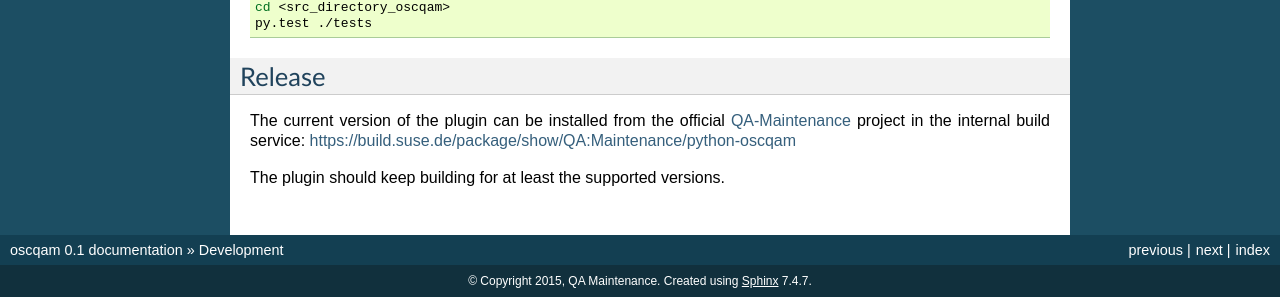
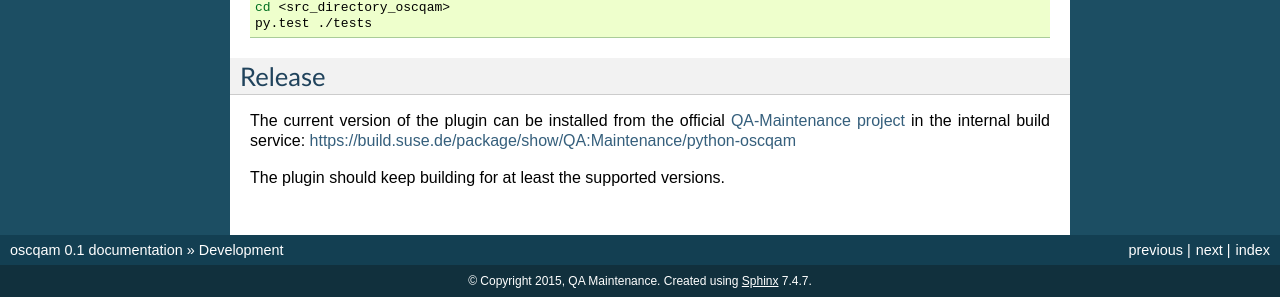
Before and after one commit to openSUSE/osc-plugin-qam, a Sphinx documentation site: the page built from Documentation/devel.rst, in a window 1280 px wide. Shown: the part 406-710 px from the top of the page. Built offline with Sphinx 7.4.7, drawn with Linux system fonts in a browser that asks for light colours.

Commit message:
Cleanup documentation according to suggestions:
- Replace code directive with code-block directive.
- Fixed trailing whitespace.
- Renaming of sections and heading in README.rst to be more useful.
- Fixed link for QA-Maintenance project.

Signed-off-by: Florian Bergmann <fbergmann@suse.de>

```diff
--- a/Documentation/bugs.rst
+++ b/Documentation/bugs.rst
@@ -16,7 +16,7 @@
 
 After installing rlwrap the following command will restore readline functionality:
 
-.. code:: bash
+.. code-block:: bash
 
           rlwrap osc --apiurl=https://api.suse.de/ qam
 
--- a/Documentation/devel.rst
+++ b/Documentation/devel.rst
@@ -13,14 +13,14 @@
 The oscqam plugin uses pytest_ library to run the test. To setup the project
 correctly for usage with it, install it using pip:
 
-.. code:: bash
+.. code-block:: bash
 
           cd <src_directory_oscqam>
           pip install --user -e .
 
 Now running the tests with ``py.test`` should work:
 
-.. code:: bash
+.. code-block:: bash
 
           cd <src_directory_oscqam>
           py.test ./tests
```
Also changed, not shown: other parts of Documentation/devel.rst (+2 -2 lines), README.rst (+6 -6 lines), Documentation/index.rst (line endings or trailing spaces), Documentation/todo.rst (line endings or trailing spaces), 1 other file.
